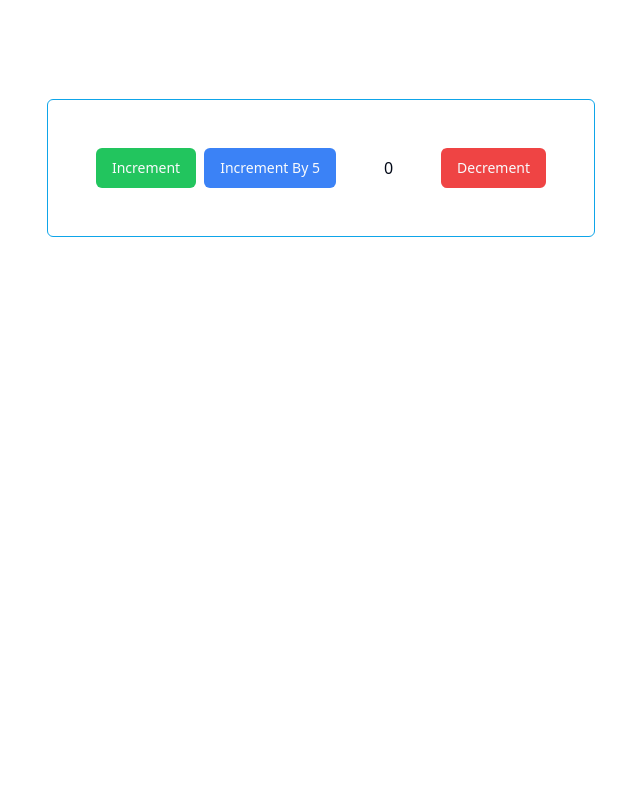
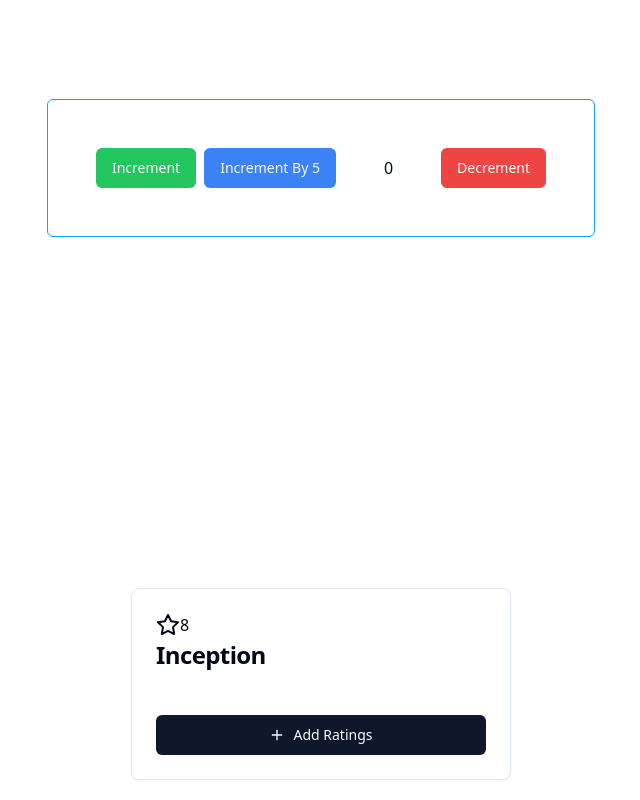
Before and after one commit to mehedi-imun/CineScope, a React (Vite) app: page / in a window 1280 px wide. Shown: the part 232-1032 px from the top of the page, without its empty margins (319-959 px from the left). Before the commit the page ends 800 px from the top, so only its background shows below. Built offline with nearby package versions, Linux system fonts and the light colour scheme.

Commit message:
add: shadcn card

```diff
--- a/src/App.tsx
+++ b/src/App.tsx
@@ -1,3 +1,4 @@
+import { MovieCard } from "./components/MovieCard/MovieCard";
 import { Button } from "./components/ui/button";
 import {
   decrement,
@@ -11,9 +12,13 @@
   const count = useAppSelector((state) => state.counter.value);
 
   return (
+    <div>
       <div className="flex h-screen w-full justify-center items-center ">
         <div className="flex items-center border border-sky-500 rounded-md p-12 gap-2">
-        <Button className="bg-green-500" onClick={() => dispatch(increment())}>
+          <Button
+            className="bg-green-500"
+            onClick={() => dispatch(increment())}
+          >
             Increment
           </Button>
           <Button
@@ -28,6 +33,10 @@
           </Button>
         </div>
       </div>
+      <div className="w-full flex justify-center my-5">
+        <MovieCard />
+      </div>
+    </div>
   );
 };
 
--- /dev/null
+++ b/src/components/MovieCard/MovieCard.tsx
@@ -0,0 +1,35 @@
+import { Star, Plus } from "lucide-react";
+
+import { cn } from "@/lib/utils";
+import { Button } from "@/components/ui/button";
+import {
+  Card,
+  CardContent,
+  CardFooter,
+  CardHeader,
+  CardTitle,
+} from "@/components/ui/card";
+
+type CardProps = React.ComponentProps<typeof Card>;
+
+export function MovieCard({ className, ...props }: CardProps) {
+  return (
+    <Card className={cn("w-[380px]", className)} {...props}>
+      <CardHeader>
+        <div className="flex  items-center">
+          <Star />
+          <p>8</p>
+        </div>
+
+        <CardTitle>Inception</CardTitle>
+      </CardHeader>
+      <CardContent className="grid gap-4"></CardContent>
+      <CardFooter>
+        <Button className="w-full">
+          <Plus className="mr-2 h-4 w-4" />
+          Add Ratings
+        </Button>
+      </CardFooter>
+    </Card>
+  );
+}
--- /dev/null
+++ b/src/components/ui/card.tsx
@@ -0,0 +1,79 @@
+import * as React from "react"
+
+import { cn } from "@/lib/utils"
+
+const Card = React.forwardRef<
+  HTMLDivElement,
+  React.HTMLAttributes<HTMLDivElement>
+>(({ className, ...props }, ref) => (
+  <div
+    ref={ref}
+    className={cn(
+      "rounded-lg border bg-card text-card-foreground shadow-sm",
+      className
+    )}
+    {...props}
+  />
+))
+Card.displayName = "Card"
+
+const CardHeader = React.forwardRef<
+  HTMLDivElement,
+  React.HTMLAttributes<HTMLDivElement>
+>(({ className, ...props }, ref) => (
+  <div
+    ref={ref}
+    className={cn("flex flex-col space-y-1.5 p-6", className)}
+    {...props}
+  />
+))
+CardHeader.displayName = "CardHeader"
+
+const CardTitle = React.forwardRef<
+  HTMLParagraphElement,
+  React.HTMLAttributes<HTMLHeadingElement>
+>(({ className, ...props }, ref) => (
+  <h3
+    ref={ref}
+    className={cn(
+      "text-2xl font-semibold leading-none tracking-tight",
+      className
+    )}
+    {...props}
+  />
+))
+CardTitle.displayName = "CardTitle"
+
+const CardDescription = React.forwardRef<
+  HTMLParagraphElement,
+  React.HTMLAttributes<HTMLParagraphElement>
+>(({ className, ...props }, ref) => (
+  <p
+    ref={ref}
+    className={cn("text-sm text-muted-foreground", className)}
+    {...props}
+  />
+))
+CardDescription.displayName = "CardDescription"
+
+const CardContent = React.forwardRef<
+  HTMLDivElement,
+  React.HTMLAttributes<HTMLDivElement>
+>(({ className, ...props }, ref) => (
+  <div ref={ref} className={cn("p-6 pt-0", className)} {...props} />
+))
+CardContent.displayName = "CardContent"
+
+const CardFooter = React.forwardRef<
+  HTMLDivElement,
+  React.HTMLAttributes<HTMLDivElement>
+>(({ className, ...props }, ref) => (
+  <div
+    ref={ref}
+    className={cn("flex items-center p-6 pt-0", className)}
+    {...props}
+  />
+))
+CardFooter.displayName = "CardFooter"
+
+export { Card, CardHeader, CardFooter, CardTitle, CardDescription, CardContent }
```
Lines whose indentation alone changed are shown as unchanged.
